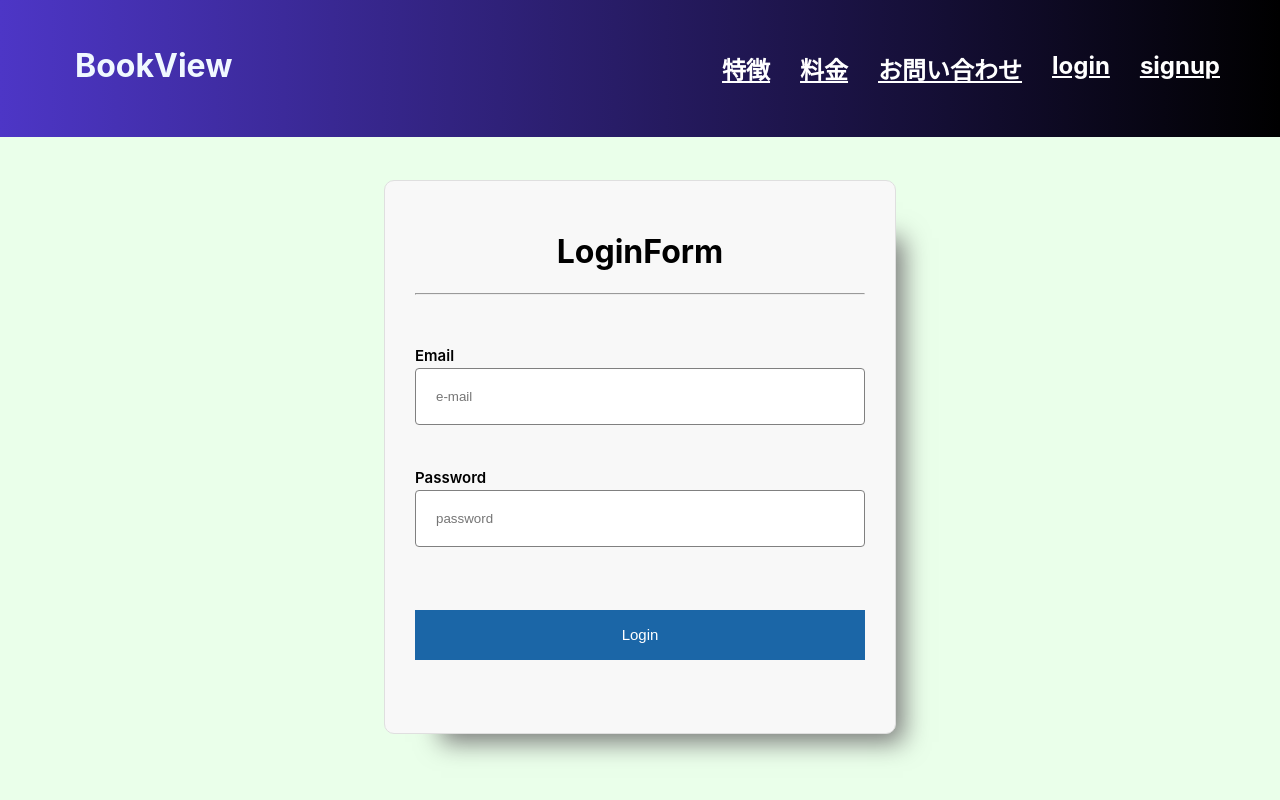
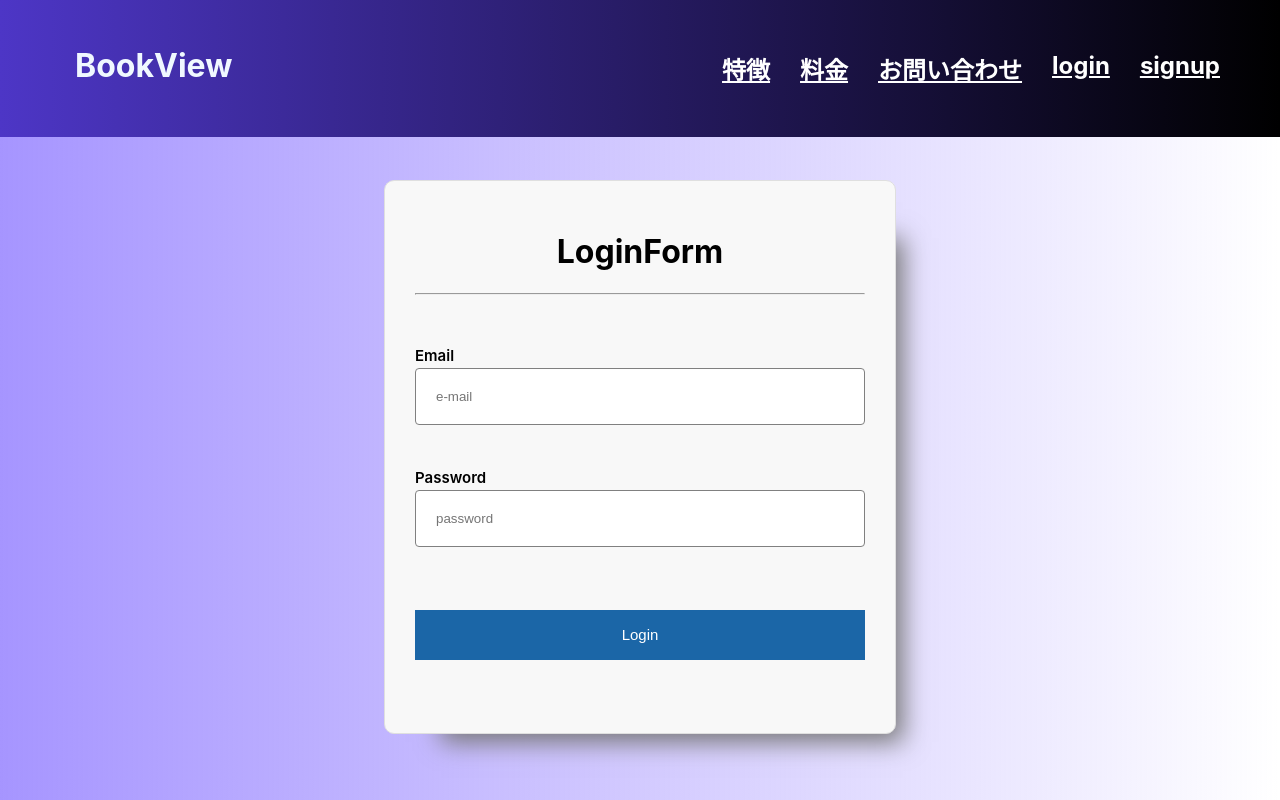
Before and after one commit to yoyo1025/book-review-app, a React (Create React App) app: page /login in a window 1280 px wide. Built offline with nearby package versions, Linux system fonts and the light colour scheme.

Commit message:
デザインを修正

```diff
--- a/src/style/signup-login.css
+++ b/src/style/signup-login.css
@@ -1,24 +1,24 @@
 body {
-  /* background: rgb(77, 54, 198);
+  background: rgb(166, 149, 255);
   background: -moz-linear-gradient(
     90deg,
-    rgba(77, 54, 198, 1) 0%,
-    rgba(205, 226, 255, 0) 100%,
+    rgba(166, 149, 255, 1) 0%,
+    rgba(255, 255, 255, 0) 100%,
     rgba(0, 212, 255, 1) 100%
   );
   background: -webkit-linear-gradient(
     90deg,
-    rgba(77, 54, 198, 1) 0%,
-    rgba(205, 226, 255, 0) 100%,
+    rgba(166, 149, 255, 1) 0%,
+    rgba(255, 255, 255, 0) 100%,
     rgba(0, 212, 255, 1) 100%
   );
   background: linear-gradient(
     90deg,
-    rgba(77, 54, 198, 1) 0%,
-    rgba(205, 226, 255, 0) 100%,
+    rgba(166, 149, 255, 1) 0%,
+    rgba(255, 255, 255, 0) 100%,
     rgba(0, 212, 255, 1) 100%
-  ); */
-  background-color: rgb(234, 255, 234);
+  );
+  filter: progid:DXImageTransform.Microsoft.gradient(startColorstr="#a695ff",endColorstr="#00d4ff",GradientType=1);
   filter: progid:DXImageTransform.Microsoft.gradient(startColorstr="#4d36c6",endColorstr="#00d4ff",GradientType=1);
   filter: progid:DXImageTransform.Microsoft.gradient(startColorstr="#5c37b4",endColorstr="#00d4ff",GradientType=1);
   overflow-y: hidden;
```
